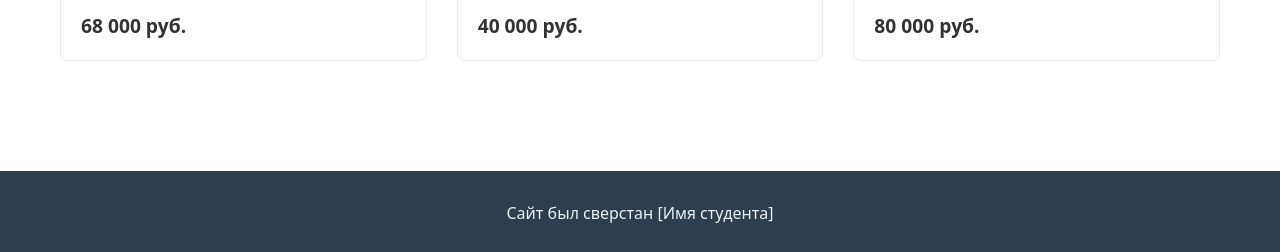
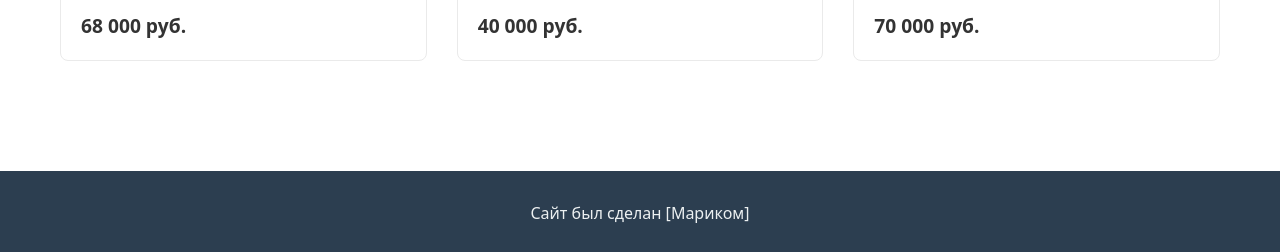
Before and after one commit to Mark1-ux/lesson6, a plain HTML site: page index.html in a window 1280 px wide. Shown: the part 1614-1866 px from the top of the page. Drawn offline with Linux system fonts and the light colour scheme.

Commit message:
Update index.html

```diff
--- a/index.html
+++ b/index.html
@@ -75,7 +75,7 @@
                     <img src="images/7.png" alt="Диван NASTAN" class="product-card__image">
                     <h3 class="product-card__title">Диван NASTAN</h3>
                     <p class="product-card__description">Модель отличается простотой линии и форме, а также высоким качеством.</p>
-                    <p class="product-card__price">80 000 руб.</p>
+                    <p class="product-card__price">70 000 руб.</p>
                 </div>
 
             </div>
@@ -84,9 +84,10 @@
 
     <footer class="footer">
         <div class="center footer__container">
-            <p class="footer__text">Сайт был сверстан [Имя студента]</p>
+            <p class="footer__text">Сайт был сделан [Мариком]</p>
         </div>
     </footer>
 
 </body>
+
 </html>
```
